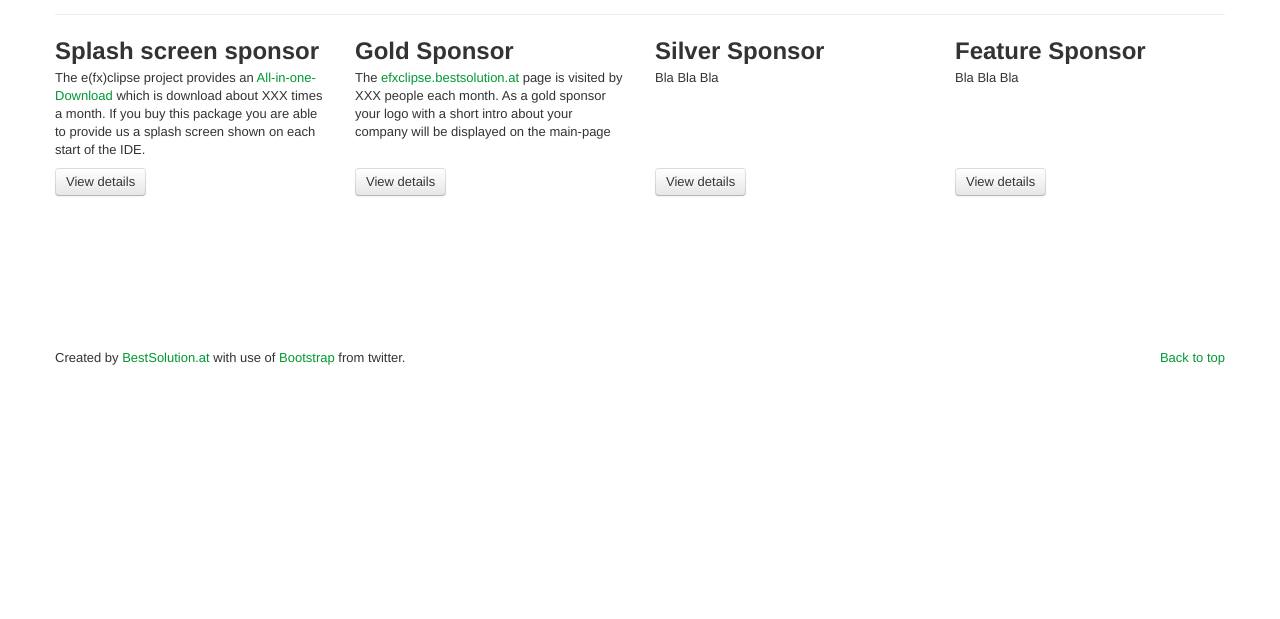
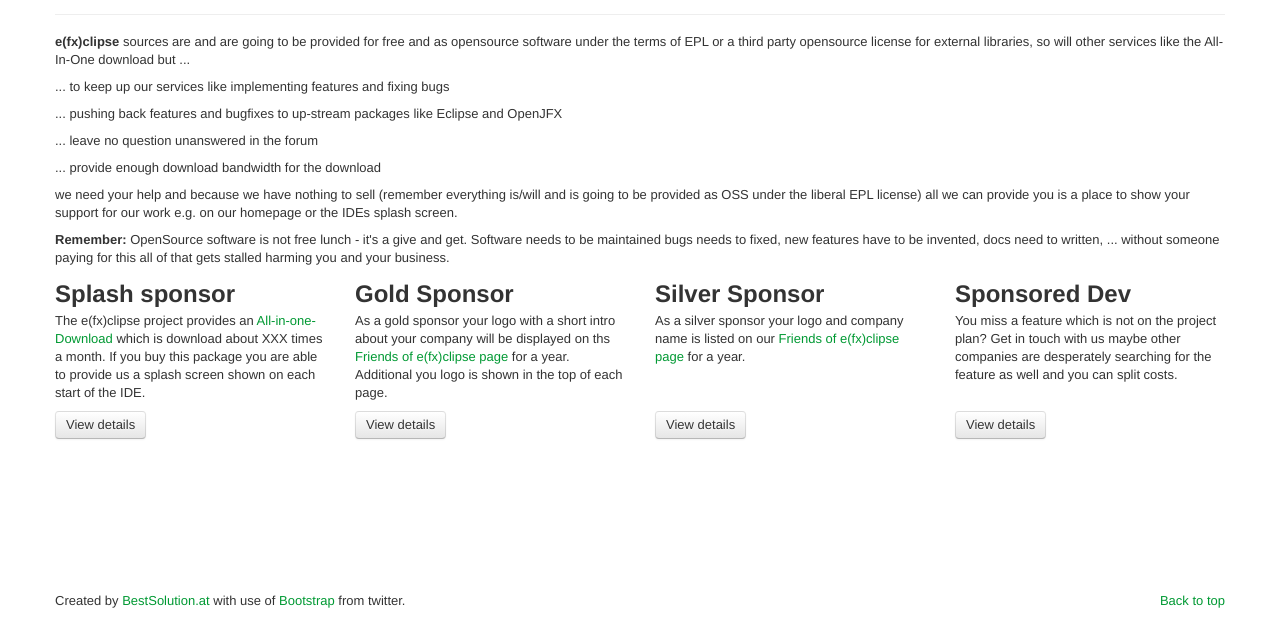
Before and after one commit to BestSolution-at/efxclipse_addons, a plain HTML site: page addons_homepage/sponsoring.html in a window 1280 px wide. Shown: the part 300-919 px from the top of the page. Before the commit the page ends 800 px from the top, so only its background shows below. Drawn offline with Linux system fonts and the light colour scheme.

Commit message:
more sponsor additions

```diff
--- a/addons_homepage/sponsoring.html
+++ b/addons_homepage/sponsoring.html
@@ -52,8 +52,36 @@
    <h1>Support e(fx)clipse <small>Buy a sponsor package</small></h1>
   </div>
   <div class="row">
+  	<div class="span12">
+  	<p>
+  		<strong>e(fx)clipse</strong> sources are and are going to be provided for free and as opensource software under the terms of EPL or a third party
+  		opensource license for external libraries, so will other services like the All-In-One download but ...
+  	</p>
+  	<p>
+  		... to keep up our services like implementing features and fixing bugs
+  	</p>
+  	<p>
+  	    ... pushing back features and bugfixes to up-stream packages like Eclipse and OpenJFX
+  	</p>
+  	<p>
+  	    ... leave no question unanswered in the forum
+  	</p>
+  	<p>
+  	    ... provide enough download bandwidth for the download
+  	</p>
+  	<p>
+  	    we need your help and because we have nothing to sell (remember everything is/will and is going to be provided as OSS under the liberal EPL license) all we
+  	    can provide you is a place to show your support for our work e.g. on our homepage or the IDEs splash screen.
+  	</p>
+  	<p>
+  		<strong>Remember:</strong> OpenSource software is not free lunch - it's a give and get. Software needs to be maintained bugs needs to fixed, new features have to be invented, docs
+  		need to written, ... without someone paying for this all of that gets stalled harming you and your business.
+  	</p>
+  	</div>
+  </div>
+  <div class="row">
    <div class="span3">
-    <h2>Splash screen sponsor</h2>
+    <h2>Splash sponsor</h2>
     <p>
     The e(fx)clipse project provides an <a href="install.html">All-in-one-Download</a> which is download about XXX times a month. If you
     buy this package you are able to provide us a splash screen shown on each start of the IDE.
@@ -62,20 +90,22 @@
    <div class="span3">
     <h2>Gold Sponsor</h2>
     <p>
-    The <a href="/index.html">efxclipse.bestsolution.at</a> page is visited by XXX people each month. As a gold sponsor your
-    logo with a short intro about your company will be displayed on the main-page
+    As a gold sponsor your logo with a short intro about your company will be displayed on  ths <a href="sponsors.html">Friends of e(fx)clipse page</a> for a year.
+    Additional you logo is shown in the top of each page.
     </p>
    </div>
    <div class="span3">
     <h2>Silver Sponsor</h2>
     <p>
-    Bla Bla Bla
+    As a silver sponsor your logo and company name is listed on our <a href="sponsors.html">Friends of e(fx)clipse page</a>
+    for a year.
     </p>
    </div>
    <div class="span3">
-    <h2>Feature Sponsor</h2>
+    <h2>Sponsored Dev</h2>
     <p>
-    Bla Bla Bla
+    You miss a feature which is not on the project plan? Get in touch with us maybe other
+    companies are desperately searching for the feature as well and you can split costs.
     </p>
    </div>
   </div>
```
